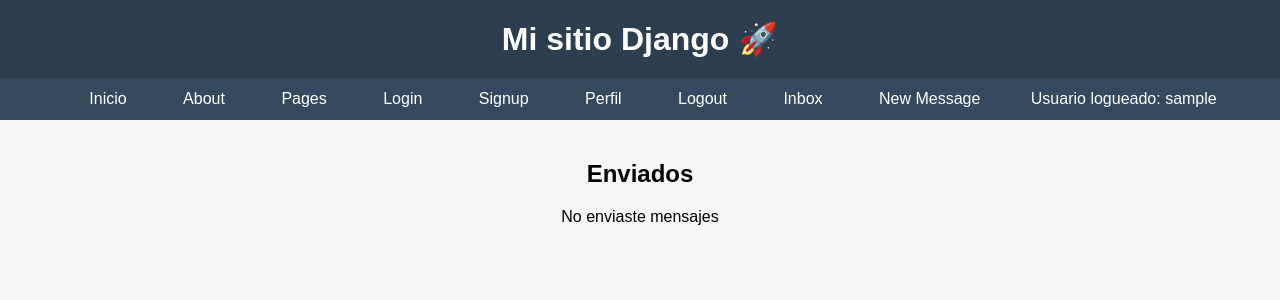
After one commit to Nahircufre/Entrega-Final---Cufre-Nahir, a Django app: page /messages/sent/ in a window 1280 px wide. The commit adds this page. Shown: the top 300 px of the page. Run offline with Django 5.2, Linux system fonts and the light colour scheme; the visitor is signed in with stand-in values (Sample User, id 1); data that the repository does not hold is empty.

Commit message:
Implementación de mensajería, limpieza de forms y mejoras generales

```diff
--- a/accounts/urls.py
+++ b/accounts/urls.py
@@ -1,8 +1,12 @@
 from django.urls import path
+from django.contrib.auth.views import LogoutView
 from . import views
 
 urlpatterns = [
     path('login/', views.login_view, name='login'),
     path('signup/', views.signup, name='signup'),
     path('profile/', views.profile, name='profile'),
+
+    # 🚪 LOGOUT
+    path('logout/', LogoutView.as_view(), name='logout'),
 ]
--- a/app/templates/app/base.html
+++ b/app/templates/app/base.html
@@ -57,6 +57,8 @@
     <a href="/accounts/signup/">Signup</a>
     <a href="/accounts/profile/">Perfil</a>
     <a href="/accounts/logout/">Logout</a>
+    <a href="/messages/inbox/">Inbox</a>
+    <a href="/messages/new/">New Message</a>
 
     {% if user.is_authenticated %}
         <span style="color:white; margin-left:20px;">
@@ -65,9 +67,11 @@
     {% endif %}
 </nav>
 
+
+
 {% if messages %}
     {% for message in messages %}
-        <div style="background:#d4edda; color:#155724; padding:10px; margin:10px;">
+        <div style="background:#d4edda; color:#155724; padding:10px; margin:10px; border-radius:6px;">
             {{ message }}
         </div>
     {% endfor %}
--- a/app/templates/app/producto_form.html
+++ b/app/templates/app/mensaje_form.html
@@ -1,12 +1,14 @@
 {% extends 'app/base.html' %}
 
 {% block contenido %}
-<h2>Crear Producto</h2>
+
+<h2>Nuevo Mensaje</h2>
 
 <form method="post">
     {% csrf_token %}
     {{ form.as_p }}
-    <button type="submit">Guardar</button>
+
+    <button type="submit">Enviar</button>
 </form>
 
 {% endblock %}
--- /dev/null
+++ b/app/templates/app/sent.html
@@ -0,0 +1,17 @@
+{% extends 'app/base.html' %}
+
+{% block contenido %}
+
+<h2>Enviados</h2>
+
+{% for m in mensajes %}
+    <div>
+        <p><b>Para:</b> {{ m.destinatario }}</p>
+        <p>{{ m.contenido }}</p>
+        <hr>
+    </div>
+{% empty %}
+    <p>No enviaste mensajes</p>
+{% endfor %}
+
+{% endblock %}
--- a/app/urls.py
+++ b/app/urls.py
@@ -18,9 +18,14 @@ urlpatterns = [
     path('pages/', PageListView.as_view(), name='pages'),
     path('pages/<int:pk>/', PageDetailView.as_view(), name='page_detail'),
     path('pages/create/', PageCreateView.as_view(), name='page_create'),
-
     path('pages/<int:pk>/edit/', PageUpdateView.as_view(), name='page_edit'),
     path('pages/<int:pk>/delete/', PageDeleteView.as_view(), name='page_delete'),
+
+    # 💬 Mensajería
+    path('messages/inbox/', views.InboxView.as_view(), name='inbox'),
+    path('messages/sent/', views.SentView.as_view(), name='sent'),
+    path('messages/new/', views.MensajeCreateView.as_view(), name='message_create'),
+    path('messages/<int:pk>/', views.MensajeDetailView.as_view(), name='message_detail'),
 ]
 
 urlpatterns += static(settings.MEDIA_URL, document_root=settings.MEDIA_ROOT)
--- a/app/views.py
+++ b/app/views.py
@@ -1,20 +1,24 @@
-from django.shortcuts import render
+from django.shortcuts import render, redirect
 from django.urls import reverse_lazy
 from django.views.generic import ListView, DetailView, CreateView, UpdateView, DeleteView
 from django.contrib.auth.mixins import LoginRequiredMixin
+from django.contrib import messages
 
-from .models import Page
+from .models import Page, Mensaje
 from .forms import PageForm
 
 
+# 🏠 HOME
 def index(request):
     return render(request, 'app/index.html')
 
 
+# ℹ️ ABOUT
 def about(request):
     return render(request, 'app/about.html')
 
 
+# 📄 PAGES
 class PageListView(ListView):
     model = Page
     template_name = 'app/pages.html'
@@ -44,3 +48,43 @@ class PageDeleteView(LoginRequiredMixin, DeleteView):
     model = Page
     template_name = 'app/page_delete.html'
     success_url = reverse_lazy('pages')
+
+
+# 💬 MENSAJERÍA
+class InboxView(LoginRequiredMixin, ListView):
+    model = Mensaje
+    template_name = 'app/inbox.html'
+    context_object_name = 'mensajes'
+
+    def get_queryset(self):
+        return Mensaje.objects.filter(
+            destinatario=self.request.user
+        ).order_by('-fecha')
+
+
+class SentView(LoginRequiredMixin, ListView):
+    model = Mensaje
+    template_name = 'app/sent.html'
+    context_object_name = 'mensajes'
+
+    def get_queryset(self):
+        return Mensaje.objects.filter(
+            remitente=self.request.user
+        ).order_by('-fecha')
+
+
+class MensajeCreateView(LoginRequiredMixin, CreateView):
+    model = Mensaje
+    fields = ['destinatario', 'contenido']
+    template_name = 'app/mensaje_form.html'
+    success_url = reverse_lazy('inbox')
+
+    def form_valid(self, form):
+        form.instance.remitente = self.request.user
+        messages.success(self.request, "Mensaje enviado correctamente ✅")
+        return super().form_valid(form)
+
+
+class MensajeDetailView(LoginRequiredMixin, DetailView):
+    model = Mensaje
+    template_name = 'app/mensaje_detail.html'
--- a/mi_proyecto/settings.py
+++ b/mi_proyecto/settings.py
@@ -121,3 +121,6 @@ STATIC_URL = 'static/'
 
 MEDIA_URL = '/media/'
 MEDIA_ROOT = BASE_DIR / 'media'
+
+LOGIN_REDIRECT_URL = '/'
+LOGOUT_REDIRECT_URL = '/'
```
Also changed, not shown: app/models.py (+14 -0 lines), app/templates/app/cliente_form.html (deleted, +0 -13 lines), app/templates/app/inbox.html (added, +17 -0 lines), app/templates/app/pedido_form.html (deleted, +0 -12 lines), app/migrations/0003_mensaje.py (added).
